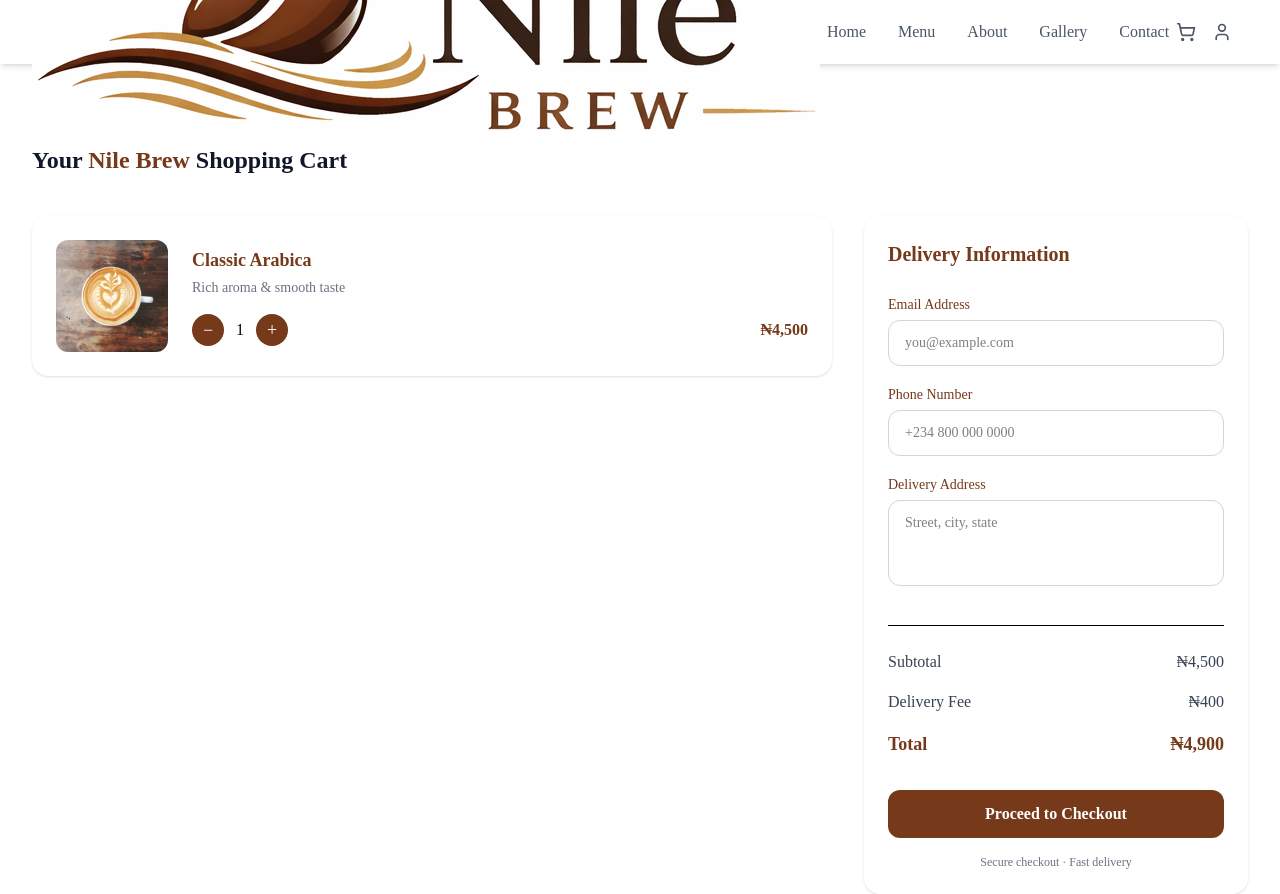
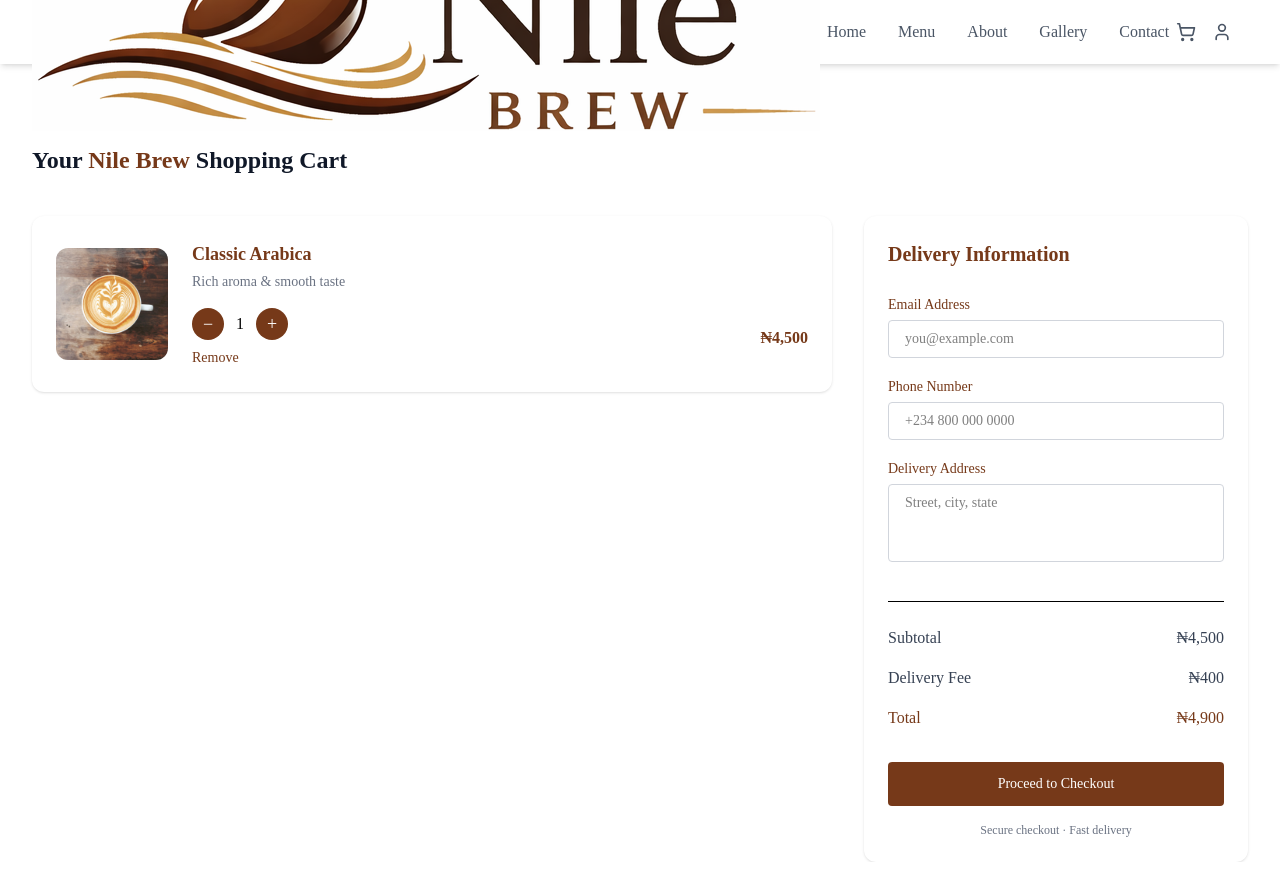
Before and after one commit to alimuhammeddev/nilebrew, a Next.js app: page /cart in a window 1280 px wide. After the commit the page ends 862 px from the top, so only its background shows below. Built offline with nearby package versions, Linux system fonts and the light colour scheme; no server answers; a web font is replaced by a local one.

Commit message:
worked on text area row

```diff
--- a/components/cartpage.tsx
+++ b/components/cartpage.tsx
@@ -10,9 +10,14 @@
       <div className="grid grid-cols-1 lg:grid-cols-3 gap-8">
         {/* Cart Items */}
         <div className="lg:col-span-2 space-y-6">
-          <div className="flex flex-col sm:flex-row items-center gap-6 bg-white rounded-2xl shadow-sm p-6">
+          <div className="flex flex-col sm:flex-row items-center gap-6 bg-white rounded-xl shadow-sm p-6">
             <div className="w-28 h-28 bg-gray-100 rounded-xl relative overflow-hidden">
-                <Image src="/coffee1.jpg" alt="" fill className="object-cover transition-transform duration-300 hover:scale-105" />
+              <Image
+                src="/coffee1.jpg"
+                alt=""
+                fill
+                className="object-cover transition-transform duration-300 hover:scale-105"
+              />
             </div>
 
             <div className="flex-1 w-full">
@@ -24,6 +29,7 @@
               </p>
 
               <div className="flex items-center justify-between mt-4">
+                <div>
                   <div className="flex items-center gap-3">
                     <button className="w-8 h-8 rounded-full bg-[#763919] hover:bg-[#5c2b12] text-lg text-[#ffffff]">
                       −
@@ -33,6 +39,10 @@
                       +
                     </button>
                   </div>
+                  <div>
+                    <p className="text-[#763919] font-medium text-sm mt-2 cursor-pointer">Remove</p>
+                  </div>
+                </div>
 
                 <p className="font-semibold text-[#763919]">₦4,500</p>
               </div>
@@ -41,7 +51,7 @@
         </div>
 
         {/* Delivery Information */}
-        <div className="bg-white rounded-2xl shadow-sm p-6 h-fit">
+        <div className="bg-white rounded-xl shadow-sm p-6 h-fit">
           <h2 className="text-xl font-semibold text-[#763919] mb-6">
             Delivery Information
           </h2>
@@ -55,7 +65,7 @@
               <input
                 type="email"
                 placeholder="you@example.com"
-                className="mt-1 w-full rounded-xl border border-gray-300 px-4 py-3 text-sm focus:outline-none focus:ring-2 focus:ring-[#763919]"
+                className="mt-1 w-full rounded-sm border border-gray-300 px-4 py-2 text-sm focus:outline-none focus:ring-2 focus:ring-[#763919]"
               />
             </div>
 
@@ -66,7 +76,7 @@
               <input
                 type="tel"
                 placeholder="+234 800 000 0000"
-                className="mt-1 w-full rounded-xl border border-gray-300 px-4 py-3 text-sm focus:outline-none focus:ring-2 focus:ring-[#763919]"
+                className="mt-1 w-full rounded-sm border border-gray-300 px-4 py-2 text-sm focus:outline-none focus:ring-2 focus:ring-[#763919]"
               />
             </div>
 
@@ -75,9 +85,9 @@
                 Delivery Address
               </label>
               <textarea
-                rows="3"
+                rows={3}
                 placeholder="Street, city, state"
-                className="mt-1 w-full rounded-xl border border-gray-300 px-4 py-3 text-sm resize-none focus:outline-none focus:ring-2 focus:ring-[#763919]"
+                className="mt-1 w-full rounded-sm border border-gray-300 px-4 py-2 text-sm resize-none focus:outline-none focus:ring-2 focus:ring-[#763919]"
               />
             </div>
           </div>
@@ -94,13 +104,13 @@
               <span className="font-medium">₦400</span>
             </div>
 
-            <div className="flex justify-between text-lg font-semibold text-[#763919]">
+            <div className="flex justify-between text-base font-medium text-[#763919]">
               <span>Total</span>
               <span>₦4,900</span>
             </div>
           </div>
 
-          <button className="mt-8 w-full bg-[#763919] text-white py-3 rounded-xl font-semibold hover:bg-[#5c2b12] transition">
+          <button className="mt-8 w-full bg-[#763919] text-white py-3 rounded-sm font-medium text-sm cursor-pointer hover:bg-[#5c2b12] transition">
             Proceed to Checkout
           </button>
 
```
Lines whose indentation alone changed are shown as unchanged.
